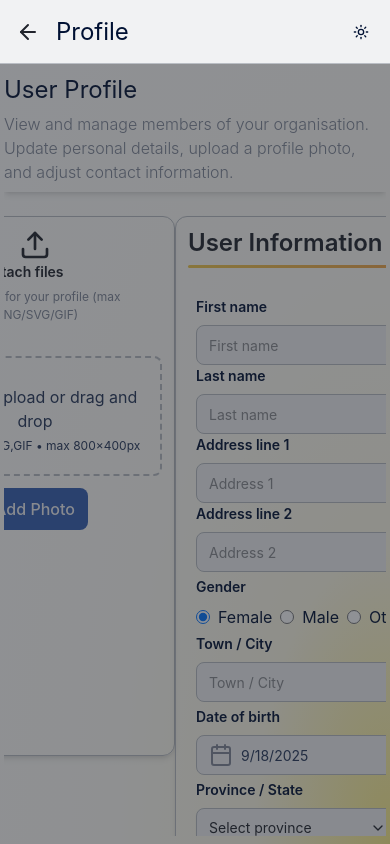
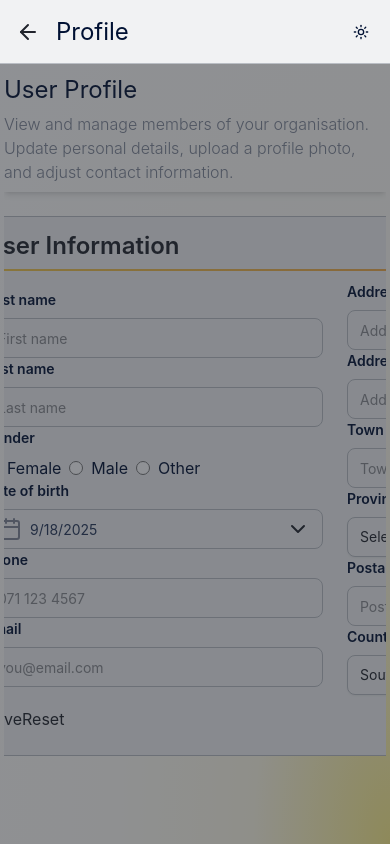
Before and after one commit to Sihle-Thwa/SportsManagment, a React (Vite) app in the folder frontend/: page /profile in a window 390 px wide. Built offline with nearby package versions, Linux system fonts and the light colour scheme.

Commit message:
refactor: enhance UserInfoForm layout and styling; improve responsiveness and accessibility

```diff
--- a/frontend/src/components/Form/UserInfoForm.tsx
+++ b/frontend/src/components/Form/UserInfoForm.tsx
@@ -40,7 +40,7 @@ export function UserInfoForm({
 			);
 			return;
 		}
-		await onSubmit(data);
+		onSubmit(data);
 	}
 
 	return (
@@ -53,63 +53,60 @@ export function UserInfoForm({
 					<div className="accentLine_userInfo" aria-hidden />
 				</div>
 
-				<div className="cardBody_userInfo">
-					<form
-						onSubmit={handleSubmit(submit)}
-						className="formGrid_userInfo"
-						noValidate
-					>
+				<form className="cardBody_userInfo" onSubmit={handleSubmit(submit)}>
+					<div className="formColumns_userInfo">
+						<div className="personalInfoColumn_userInfo">
 							<TextField
 								name="firstName"
 								label="First name"
 								placeholder="First name"
-							className="formItem_userInfo"
 							/>
 							<TextField
 								name="lastName"
 								label="Last name"
 								placeholder="Last name"
-							className="formItem_userInfo"
 							/>
-						<TextField
-							name="addressLine1"
-							label="Address line 1"
-							placeholder="Address 1"
-							className="formItem_userInfo"
-						/>
-						<TextField
-							name="addressLine2"
-							label="Address line 2"
-							placeholder="Address 2"
-							className="formItem_userInfo"
-						/>
-
 							<RadioGroupField
 								name="gender"
 								label="Gender"
-							className="formItem_userInfo"
 								options={GENDER_OPTIONS.map((g) => ({
 									value: g.value,
 									label: g.label,
 								}))}
 								defaultValue={defaultValues.gender}
 							/>
+							<DateField name="dateOfBirth" label="Date of birth" />
 
+							<TextField
+								name="phone"
+								label="Phone"
+								placeholder="071 123 4567"
+							/>
+							<TextField
+								name="email"
+								label="Email"
+								placeholder="you@email.com"
+								type="email"
+							/>
+						</div>
+						<div className="addressInfoColumn_userInfo">
+							<TextField
+								name="addressLine1"
+								label="Address line 1"
+								placeholder="Address 1"
+							/>
+							<TextField
+								name="addressLine2"
+								label="Address line 2"
+								placeholder="Address 2"
+							/>
 							<TextField
 								name="city"
 								label="Town / City"
 								placeholder="Town / City"
-							className="formItem_userInfo"
-						/>
-
-						<DateField
-							className="formItem_userInfo"
-							name="dateOfBirth"
-							label="Date of birth"
 							/>
 
 							<SelectField
-							className="formItem_userInfo"
 								name="province"
 								label="Province / State"
 								options={PROVINCE_OPTIONS.map((p) => ({
@@ -120,27 +117,11 @@ export function UserInfoForm({
 							/>
 
 							<TextField
-							className="formItem_userInfo"
-							name="phone"
-							label="Phone"
-							placeholder="071 123 4567"
-						/>
-						<TextField
-							className="formItem_userInfo"
 								name="postCode"
 								label="Postal code"
 								placeholder="Postal code"
 							/>
-						<TextField
-							className="formItem_userInfo"
-							name="email"
-							label="Email"
-							placeholder="you@email.com"
-							type="email"
-						/>
-
 							<SelectField
-							className="formItem_userInfo"
 								name="country"
 								label="Country"
 								options={COUNTRY_OPTIONS.map((c) => ({
@@ -149,14 +130,11 @@ export function UserInfoForm({
 								}))}
 								placeholder="Select country"
 							/>
-
+						</div>
+					</div>
 					<div className="cardFooter_userInfo" aria-hidden>
 						<div className="footerActions_userInfo">
-								<button
-									type="submit"
-									className="primary"
-									disabled={isSubmitting}
-								>
+							<button type="submit" className="primary" disabled={isSubmitting}>
 								Save
 							</button>
 							<button
@@ -170,7 +148,6 @@ export function UserInfoForm({
 					</div>
 				</form>
 			</div>
-			</div>
 		</FormProvider>
 	);
 }
--- a/frontend/src/components/Form/userinfoform.css
+++ b/frontend/src/components/Form/userinfoform.css
@@ -1,24 +1,25 @@
 @import "tailwindcss";
-
+@import "../../styles/semantic-tokens.css";
 
 .cardBase_userInfo {
-  display: flex;
-  flex-direction: column;
-  gap: 4px;
-  max-width: 750px;
-  width: 100%;
-  min-width: 320px;
-  max-width: 100%;
+  background-color: var(--card-background, var(--colour-neutral-100));
+  border: 1px solid;
+  border-color: var(--card-border);
+  border-radius: 8px;
   height: 100%;
-  border: 1px solid var(--border-default);
-  border-radius: var(--radius-lg);
-  box-shadow: var(--shadow-base);
-  overflow: hidden;
+  position: relative;
+  width: 750px;
 }
 
 /* Header */
 .cardHeader_userInfo {
-  padding: 8px 12px;
+  display: flex;
+  align-items: center;
+  gap: 12px;
+  left: 24px;
+  top: 12px;
+  width: 100%;
+  position: absolute;
 
 }
 
@@ -26,178 +27,41 @@
   font-size: var(--title-size-default);
   font-weight: var(--font-weight-semibold);
   color: var(--card-foreground, var(--colour-neutral-900));
+  margin-top: -1px; /* slight visual tweak to align with icon */
+  position: relative;
+  white-space: nowrap;
+  width: fit-content;
 }
 
 /* Accent line under the title — gold in your Figma */
 .accentLine_userInfo {
-  height: 3px;
-  width: 100%;
+  height: 2px;
+  top: 36px; /* position just below the header */
+  position: absolute;
+  width: 700px;
   margin-top: 4px;
   border-radius: 2px;
   background: linear-gradient(90deg, #f2c94c, #f2994a); /* warm accent similar to figma */
-  max-width: 100%;
 }
 
 /* Card body / form grid */
 .cardBody_userInfo {
-  display: flex;
+  /* Card body is a container for the form grid */
+  align-items: flex-start;
+  display: inline-flex;
   flex-direction: column;
-  padding: 8px 12px;
+  gap: 12px;
+  padding: 64px 24px 24px 24px; /* top padding to avoid header overlap */
+  position: relative;
+  width: 100%;
 }
 
-.formGrid_userInfo {
+/* Make formColumns_userInfo a grid with two columns */
+.formColumns_userInfo {
   display: grid;
-  grid-template-columns: 1fr;
-  padding: 8px;
+  grid-template-columns: 1fr 1fr; /* two columns side by side */
+  grid-auto-flow: column; /* fill by columns */
+  align-items: center;
+  gap: 12px 24px; /* vertical and horizontal gaps */
+  width: 100%;
 }
-
-/* two columns from md upward */
-@media (min-width: 768px) {
-  .formGrid_userInfo {
-    grid-template-columns: 1fr 1fr;
-    gap: 18px 28px;
-  }
-}
-
-/* A field wrapper — label above control like in figma */
-.formItem_userInfo {
-  display: flex;
-  flex-direction: row;
-  align-items: flex-start;
-  padding: 4px 0;
-}
-
-/* Label styling */
-.formLabel_userInfo {
-  font-size: var(--body-size-default);
-  font-weight: var(--font-weight-medium);
-  color: var(--text-primary);
-}
-
-/* Input base — used as className for your Input component to style appearance */
-.input_userInfo {
-  display: inline-flex;
-  align-items: center;
-  height: 40px;
-  width: 100%;
-  border-radius: var(--radius-md);
-  border: 1px solid var(--input-border);
-  padding: 0 12px;
-  background: var(--input-background);
-  color: var(--text);
-  font-size: var(--body-size-default);
-  transition: var(--transition-fast) ease, var(--transition-fast) ease;
-}
-
-/* input focus */
-.input_userInfo:focus,
-.input_userInfo:focus-within {
-  outline: none;
-  border-color: var(--input-border-focus);
-  box-shadow: var(--input-shadow-focus);
-}
-
-/* small helper for input adornments (calendar icon left) */
-.inputIcon_userInfo {
-  display: inline-flex;
-  align-items: center;
-  justify-content: center;
-  margin-right: 8px;
-  color: var(--muted); /* comeback to create */
-}
-
-/* Date trigger (we reuse input visual for popover trigger) */
-.dateTrigger_userInfo {
-  display: flex;
-  align-items: center;
-  gap: 8px;
-  justify-content: space-between;
-  padding-left: 10px;
-  padding-right: 12px;
-  width: 100%;
-  text-align: left;
-  min-height: 40px;
-  border-radius: 8px;
-  border: 1px solid var(--card-border);
-  background: #fff;
-}
-
-/* date text muted */
-.dateText_userInfo {
-  color: var(--muted);
-  flex: 1;
-  text-align: left;
-  font-size: 14px;
-}
-
-/* Chevron on date */
-.chevron_userInfo {
-  color: var(--muted);
-  margin-left: 8px;
-}
-
-/* Select trigger */
-.selectTrigger_userInfo {
-  display: inline-flex;
-  align-items: center;
-  justify-content: space-between;
-  gap: 8px;
-  padding: 8px 12px;
-  border-radius: 8px;
-  border: 1px solid var(--card-border);
-  min-height: 40px;
-  background: #fff;
-}
-
-/* radio group horizontal */
-.radioGroup_userInfo {
-  display: flex;
-  gap: 18px;
-  align-items: center;
-}
-
-.radioItem_userInfo {
-  display: inline-flex;
-  align-items: center;
-  gap: 8px;
-  color: var(--muted);
-  font-weight: 500;
-  font-size: 14px;
-}
-
-/* footer wrapper spans two columns on larger screens */
-.footerWrap_userInfo {
-  grid-column: 1 / -1; /* span full width */
-  display: flex;
-  justify-content: flex-end;
-  padding-top: 8px;
-}
-
-/* action buttons */
-.footerActions_userInfo {
-  display: flex;
-  gap: 12px;
-}
-
-/* popover content small tweak */
-.popoverContent_userInfo {
-  padding: 8px;
-}
-
-/* small calendar tweaks */
-.calendar_userInfo {
-  width: 320px;
-  max-width: 100%;
-}
-
-/* card footer reserved */
-.cardFooter_userInfo {
-  padding: 8px 12px;
-}
-
-/* responsiveness: single column on small screens with full-width buttons */
-@media (max-width: 640px) {
-  .formGrid_userInfo { grid-template-columns: 1fr; }
-  .cardFooter_userInfo { justify-content: stretch; }
-  .footerActions_userInfo { width: 100%; justify-content: space-between; }
-}
--- a/frontend/src/index.css
+++ b/frontend/src/index.css
@@ -21,7 +21,7 @@
 		-ms-user-select: none;
 		user-select: none;
 		scrollbar-width: thin;
-		scrollbar-color: var(--scrollbar-thumb, var(--colour-neutral-400))
+		scrollbar-color: var(--scrollbar-thumb, var(--colour-neutral-300))
 			var(--scrollbar-track, var(--colour-neutral-50));
 		-webkit-overflow-scrolling: touch;
 	}
--- a/frontend/src/styles/global.css
+++ b/frontend/src/styles/global.css
@@ -14,6 +14,7 @@
 @import "./theme.css";
 
 /* Import component styles */
+@import "./components/button.css";
 @import "./components/dropdown.css";
 @import "./components/pagination.css";
 @import "./components/table.css";
--- a/frontend/src/styles/semantic-tokens.css
+++ b/frontend/src/styles/semantic-tokens.css
@@ -4,8 +4,13 @@
 
 /* Light Theme (default) */
 
+:root {
+    /* Background */
+    --background-canvas: var(--background-canvas-gradient);
 
-:root {
+    /* Additional border variable for muted borders */
+    --border-muted: var(--colour-neutral-300);
+
     /* Background */
     --background-canvas: var(--background-canvas-gradient);
     --background-surface: var(--colour-neutral-100);
@@ -211,7 +216,7 @@
     /* Pure white background */
     --card-background-hover: var(--colour-neutral-100);
     /* Neutral 100 - Light hover state */
-    --card-border: var(--border-subtle);
+    --card-border: var(--border-default);
     /* Secondary 100 - Subtle border */
     --card-border-hover: var(--border-muted);
     /* Secondary 300 - Slightly darker on hover */
@@ -355,8 +360,6 @@
     /* Neutral 700 - Tooltip border */
     --tooltip-shadow: 0 4px 12px hsla(220, 15%, 15%, 0.25);
     /* Tooltip shadow */
-    --tooltip-shadow: 0 4px 12px hsla(220, 15%, 15%, 0.25);
-
 
 
 }
```
Also changed, not shown: frontend/src/styles/colours.css (+8 -10 lines), frontend/src/styles/components.css (deleted, +0 -10 lines). Lines whose indentation alone changed are shown as unchanged.
